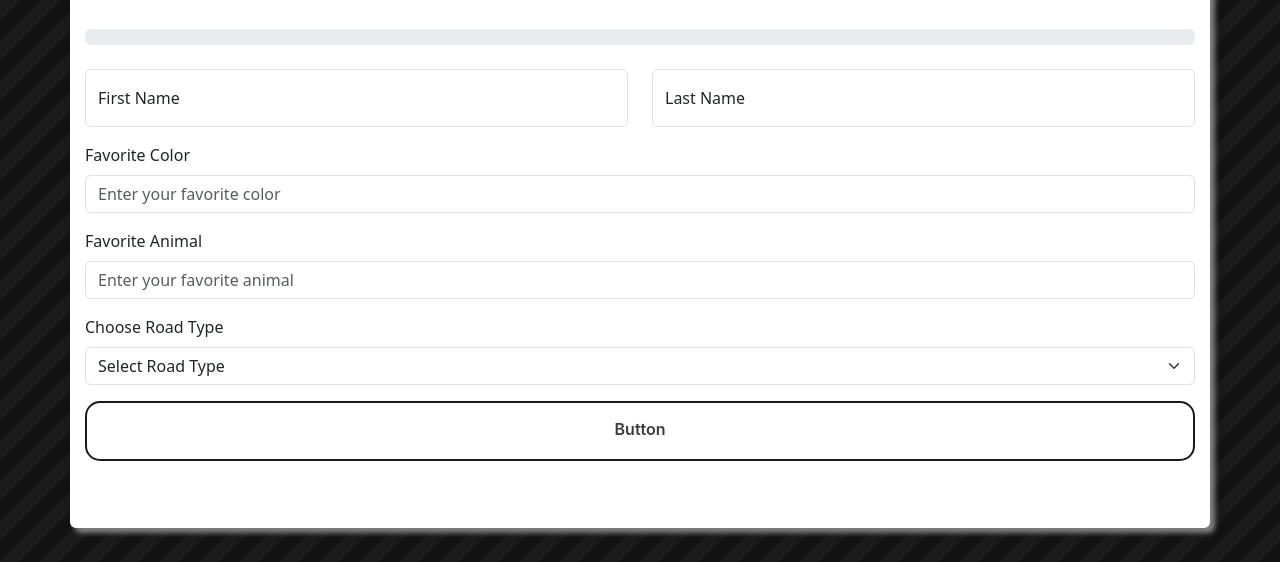
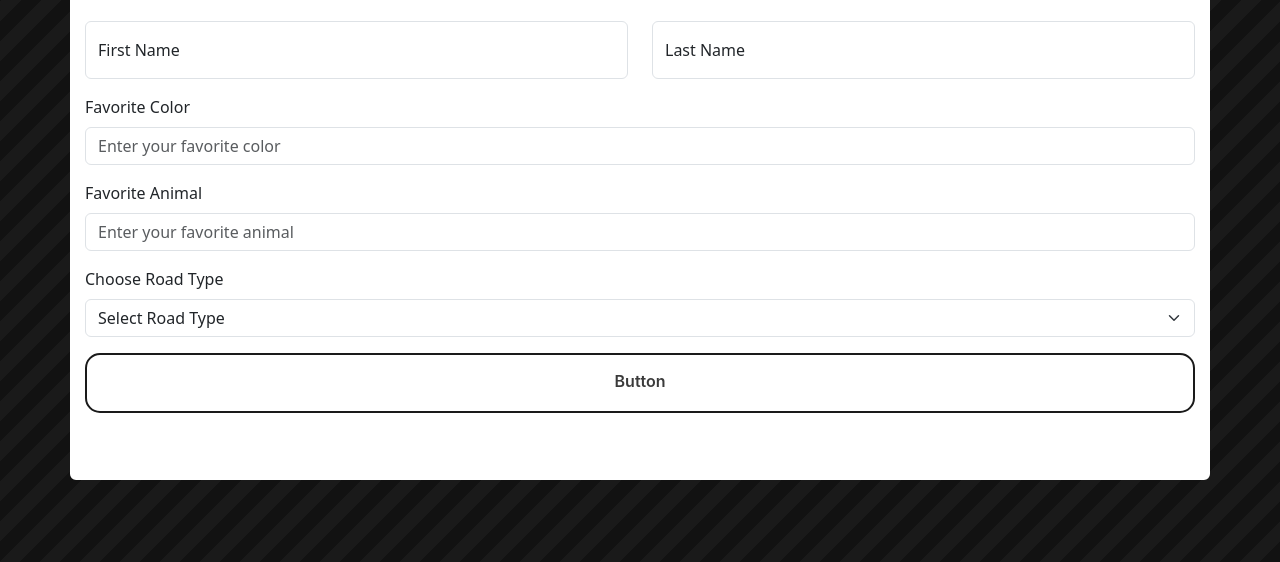
Before and after one commit to AllenIverson25/NameGenerater, a plain HTML site: page index.html in a window 1280 px wide. Shown: the part 238-800 px from the top of the page. Drawn offline with nearby package versions, Linux system fonts and the light colour scheme.

Commit message:
too tired

```diff
--- a/index.html
+++ b/index.html
@@ -18,9 +18,9 @@
         <!-- place navbar here -->
     </header>
     <main class="col-12">
-        <div class="container border border-white border-3 rounded">
+        <div class="container border border-white border-3 rounded mb-5 mt-5 pt-5">
             <!--Instructions-->
-            <div class="row text-center mb-4 mt-5">
+            <div class="row text-center mb-4 ">
                 <div class="col-12">
                     <h1 class="">Weird Name Generator</h1>
                     <p class="">Fill out the form below my dog and generate your name!</p>
--- a/style.css
+++ b/style.css
@@ -6,7 +6,7 @@
   /* From Uiverse.io by alexruix */
 
  .container {
-  margin-top: 12vh;
+  margin-top:
   box-shadow: 5px 5px 5px gray;
   background-color: white;
  }
```
